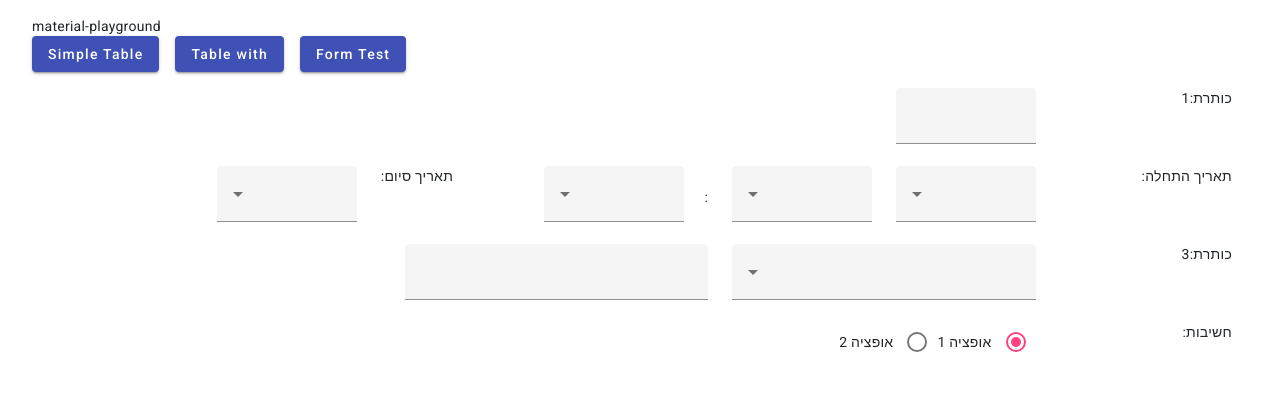
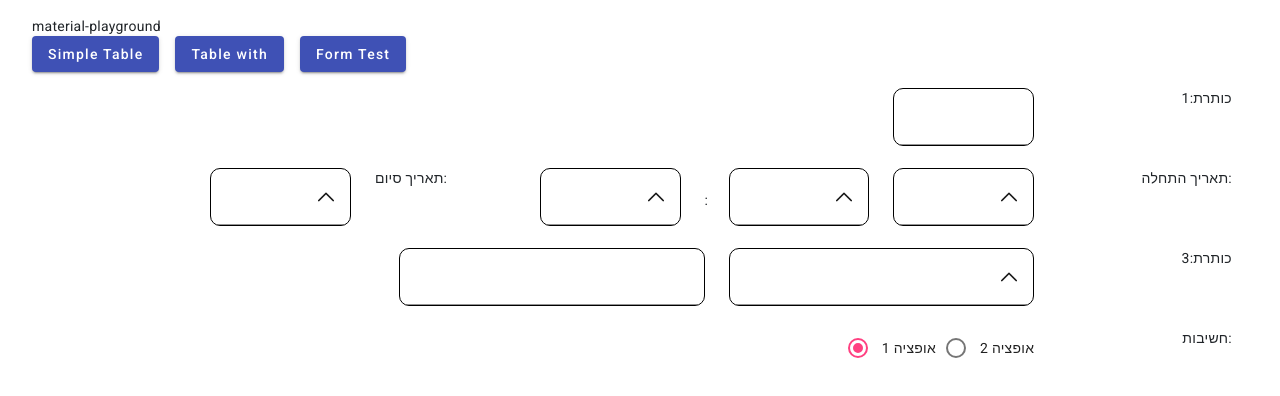
Before and after one commit to GalZisin/Angular-Material-PlayGround, an Angular app: page /mat-fields in a window 1280 px wide. Shown: the top 396 px of the page. Built offline with nearby package versions, Linux system fonts and the light colour scheme.

Commit message:
remove direction=rtl and switch columns added styles

```diff
--- /dev/null
+++ b/material-styles.scss
@@ -0,0 +1,25 @@
+.mat-mdc-text-field-wrapper {
+    background-color: white !important;
+    border: 1px solid #000;
+    border-radius: 10px !important;
+}
+
+.mat-mdc-text-field-wrapper:hover .mat-mdc-form-field-focus-overlay {
+    opacity: 0 !important;
+}
+
+.mat-mdc-select-arrow-wrapper {
+    background-image: url('/assets/images/up-arrow-svgrepo-com.png');
+    background-repeat: no-repeat;
+    background-size: contain;
+    background-position: center;
+    width: 16px;
+    /* Adjust the width to fit your image */
+    height: 16px;
+    // direction: rtl;
+}
+
+.mat-mdc-select-arrow {
+    display: none;
+    /* Hide the default arrow */
+}
--- a/src/app/components/mat-fields/mat-fields.component.html
+++ b/src/app/components/mat-fields/mat-fields.component.html
@@ -1,26 +1,25 @@
 <div class="d-flex justify-content-end mx-5">
     <!-- <div class="col-md-6"> -->
-    <form [formGroup]="myForm" dir="rtl">
+    <form [formGroup]="myForm">
         <div class="row">
-            <div class="col-md-2">כותרת:1</div>
             <div class="col-md-10">
                 <div class="row">
+                    <div class="col-md-10"></div>
                     <div class="col-md-2">
                         <mat-form-field appearance="fill" class="w-100">
                             <input matInput aria-label="input" type="text" formControlName="input1" id="input1">
                         </mat-form-field>
                     </div>
-                    <div class="col-md-10">
-                    </div>
                 </div>
             </div>
+            <div class="col-md-2 text-end">כותרת:1</div>
+        </div>
 
-        </div>
         <div class="row">
-            <div class="col-md-2">תאריך התחלה:</div>
+
             <div class="col-md-10">
-                <div class="row">
-                    <div class="col-md-2">
+                <div class="row d-flex justify-content-end">
+                    <div class="col-md-2 text-start">
                         <mat-form-field appearance="fill" class="w-100">
                             <mat-select formControlName="select1">
                                 <mat-option value="option1">Option 1</mat-option>
@@ -29,6 +28,7 @@
                             </mat-select>
                         </mat-form-field>
                     </div>
+                    <div class="col-md-2 text-start">תאריך סיום:</div>
                     <div class="col-md-2">
                         <mat-form-field appearance="fill" class="w-100">
                             <mat-select formControlName="select1">
@@ -48,8 +48,34 @@
                             </mat-select>
                         </mat-form-field>
                     </div>
-                    <div class="col-md-2 text-start">תאריך סיום:</div>
-                    <div class="col-md-2 text-start">
+                    <div class="col-md-2">
+                        <mat-form-field appearance="fill" class="w-100">
+                            <mat-select formControlName="select1">
+                                <mat-option value="option1">Option 1</mat-option>
+                                <mat-option value="option2">Option 2</mat-option>
+                                <mat-option value="option3">Option 3</mat-option>
+                            </mat-select>
+                        </mat-form-field>
+                    </div>
+
+
+
+                </div>
+            </div>
+            <div class="col-md-2 text-end">תאריך התחלה:</div>
+        </div>
+
+
+        <div class="row">
+            <div class="col-md-10">
+                <div class="row">
+                    <div class="col-md-4"></div>
+                    <div class="col-md-4">
+                        <mat-form-field appearance="fill" class="w-100">
+                            <input matInput aria-label="input2" type="text" formControlName="input1" id="input2">
+                        </mat-form-field>
+                    </div>
+                    <div class="col-md-4">
                         <mat-form-field appearance="fill" class="w-100">
                             <mat-select formControlName="select1">
                                 <mat-option value="option1">Option 1</mat-option>
@@ -60,37 +86,17 @@
                     </div>
                 </div>
             </div>
+            <div class="col-md-2 text-end">כותרת:3</div>
         </div>
+
         <div class="row">
-            <div class="col-md-2">כותרת:3</div>
-            <div class="col-md-10">
-                <div class="row">
-                    <div class="col-md-4">
-                        <mat-form-field appearance="fill" class="w-100">
-                            <mat-select formControlName="select1">
-                                <mat-option value="option1">Option 1</mat-option>
-                                <mat-option value="option2">Option 2</mat-option>
-                                <mat-option value="option3">Option 3</mat-option>
-                            </mat-select>
-                        </mat-form-field>
-                    </div>
-                    <div class="col-md-4">
-                        <mat-form-field appearance="fill" class="w-100">
-                            <input matInput aria-label="input2" type="text" formControlName="input1" id="input2">
-                        </mat-form-field>
-                    </div>
-                    <div class="col-md-4"></div>
-                </div>
-            </div>
-        </div>
-        <div class="row">
-            <div class="col-md-2">חשיבות:</div>
-            <div class="col-md-10">
+            <div class="col-md-10 text-end">
                 <mat-radio-group formControlName="radioGroup">
                     <mat-radio-button value="option1">אופציה 1</mat-radio-button>
                     <mat-radio-button value="option2">אופציה 2</mat-radio-button>
                 </mat-radio-group>
             </div>
+            <div class="col-md-2 text-end">חשיבות:</div>
         </div>
     </form>
     <!-- </div> -->
--- a/src/styles.scss
+++ b/src/styles.scss
@@ -1,4 +1,12 @@
 /* You can add global styles to this file, and also import other style files */
+@import url(../material-styles.scss);
 
-html, body { height: 100%; }
-body { margin: 0; font-family: Roboto, "Helvetica Neue", sans-serif; }
+html,
+body {
+    height: 100%;
+}
+
+body {
+    margin: 0;
+    font-family: Roboto, "Helvetica Neue", sans-serif;
+}
```
Also changed, not shown: src/app/components/mat-fields/mat-fields.component.scss (+0 -10 lines), src/assets/images/up-arrow-svgrepo-com.png (added), src/assets/images/up-arrow-svgrepo-com.svg (added).
